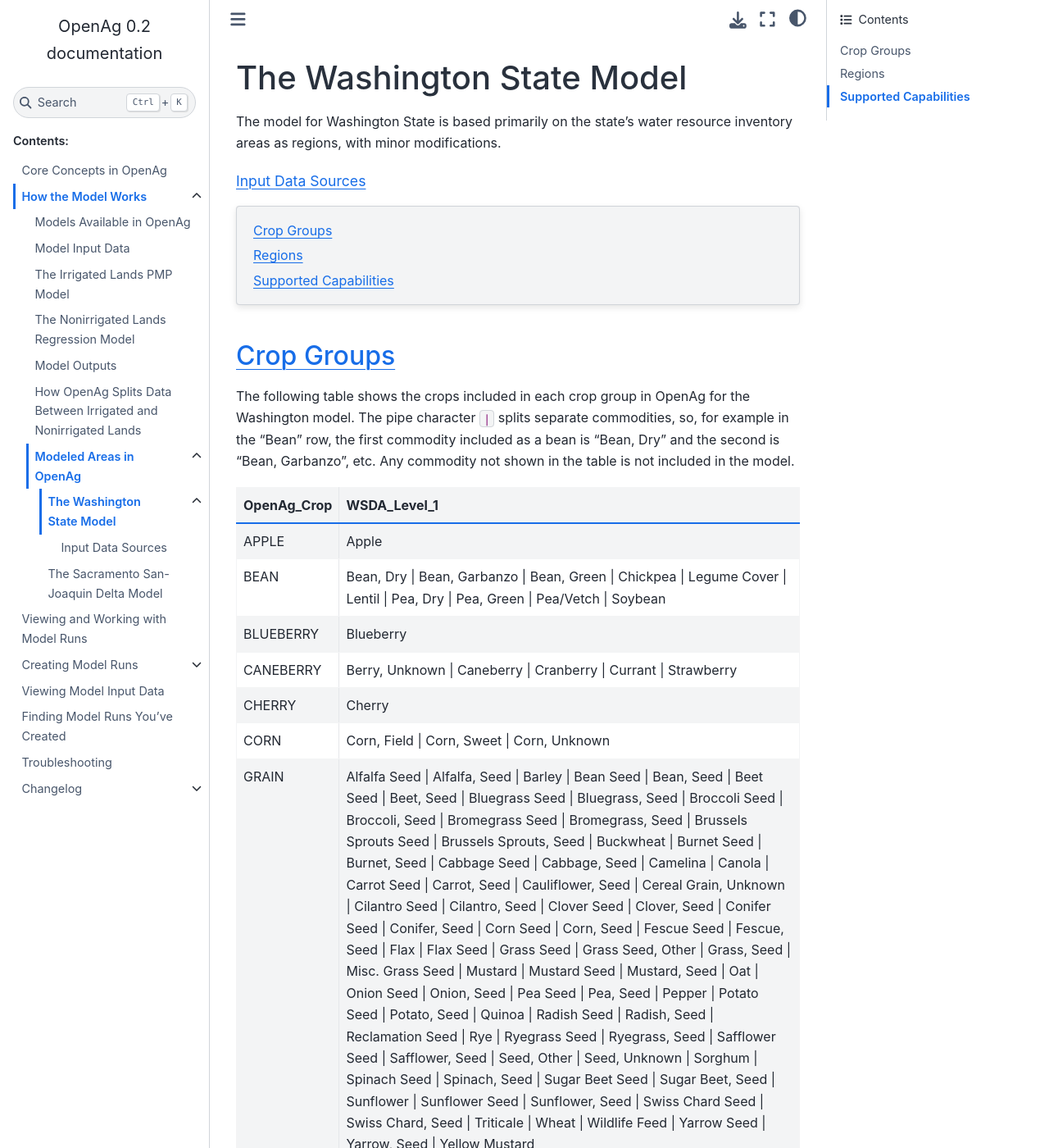
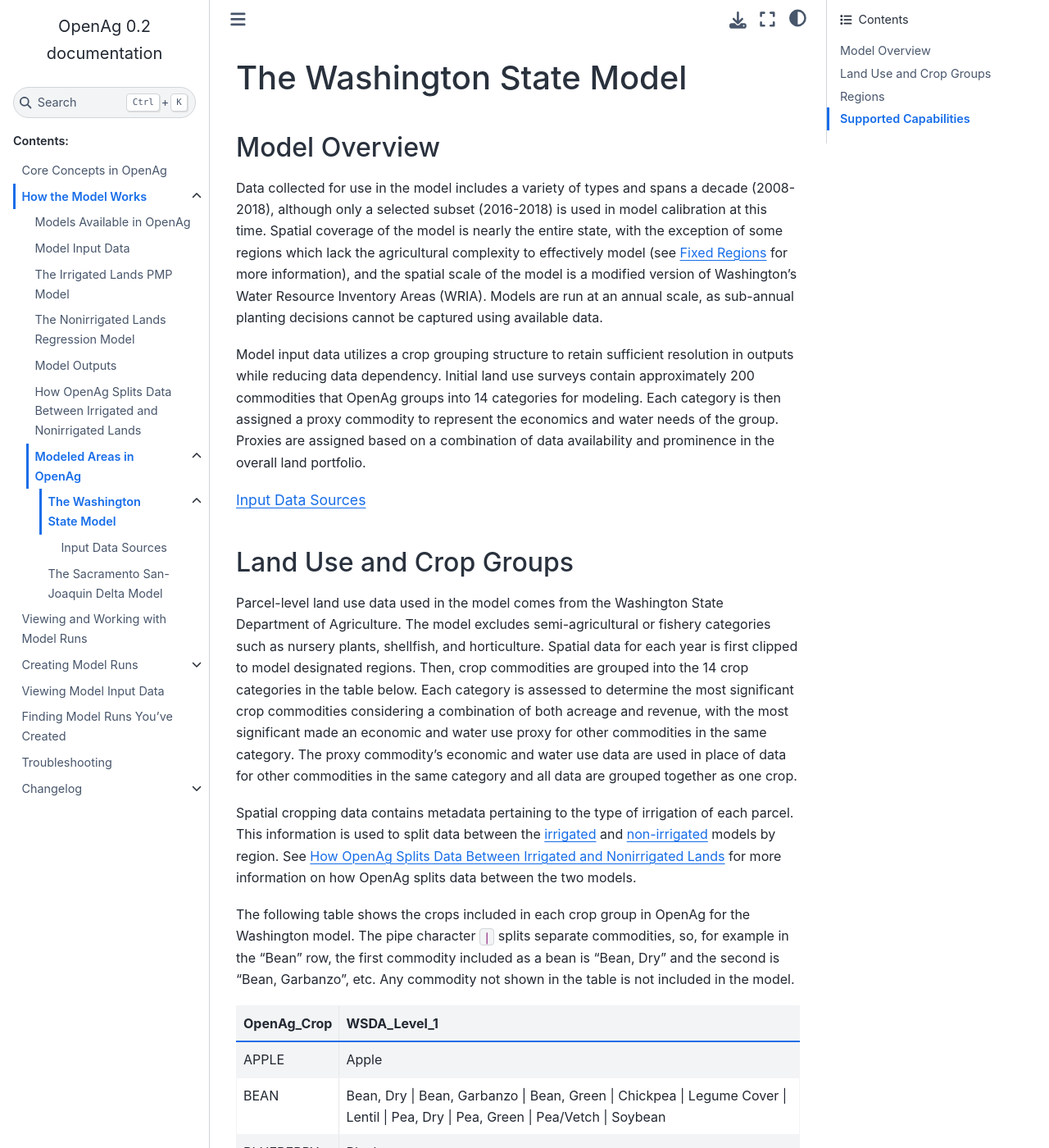
Before and after one commit to Water-Systems-Management-UCM/OpenAg_Docs, a Sphinx documentation site: the page built from source/ModelAreas/washington/washington.rst, in a window 1280 px wide and 1400 px high. Shown: the whole window at 82% size. Built offline with Sphinx 7.4.7 and the Sphinx Book theme 1.1.4, drawn with Linux system fonts in a browser that asks for light colours.

Commit message:
Beginning of text migration into Washington from Google Doc

```diff
--- a/source/Dapper/irrigated_nonirrigated_data_split.rst
+++ b/source/Dapper/irrigated_nonirrigated_data_split.rst
@@ -1,3 +1,5 @@
+.. _IrrigatedDataSplitDoc:
+
 How OpenAg Splits Data Between Irrigated and Nonirrigated Lands
 ================================================================
 By default, OpenAg uses the input data for each region to determine what data goes into the
--- a/source/ModelAreas/washington/washington.rst
+++ b/source/ModelAreas/washington/washington.rst
@@ -1,7 +1,22 @@
+.. _WashingtonModelDoc:
+
 The Washington State Model
 ===========================
-The model for Washington State is based primarily on the state's water resource
-inventory areas as regions, with minor modifications.
+
+.. _WashingtonModelOverviewSection:
+
+Model Overview
+------------------
+Data collected for use in the model includes a variety of types and spans a decade (2008-2018), although only a selected
+subset (2016-2018) is used in model calibration at this time. Spatial coverage of the model is nearly the entire state, with the
+exception of some regions which lack the agricultural complexity to effectively model (see :ref:`FixedRegionsSection` for more information),
+and the spatial scale of the model is a modified version of Washington's Water Resource Inventory Areas (WRIA).
+Models are run at an annual scale, as sub-annual planting decisions cannot be captured using available data.
+
+Model input data utilizes a crop grouping structure to retain sufficient resolution in outputs while
+reducing data dependency. Initial land use surveys contain approximately 200 commodities that OpenAg groups into 14
+categories for modeling. Each category is then assigned a proxy commodity to represent the economics and water needs
+of the group. Proxies are assigned based on a combination of data availability and prominence in the overall land portfolio.
 
 .. toctree::
     input_data_sources.rst
@@ -10,8 +25,20 @@
     :local:
     :depth: 2
 
-Crop Groups
+Land Use and Crop Groups
 ---------------
+Parcel-level land use data used in the model comes from the Washington State Department of Agriculture. The model excludes
+semi-agricultural or fishery categories such as nursery plants, shellfish, and horticulture.
+Spatial data for each year is first clipped to model designated regions. Then, crop commodities are grouped into the 14 crop
+categories in the table below. Each category is assessed to determine the most significant
+crop commodities considering a combination of both acreage and revenue, with the most significant made an economic and water
+use proxy for other commodities in the same category. The proxy commodity's economic and water use data are used in place
+of data for other commodities in the same category and all data are grouped together as one crop.
+
+Spatial cropping data contains metadata pertaining to the type of irrigation of each parcel. This information
+is used to split data between the :ref:`irrigated <IrrigatedPMPDoc>` and :ref:`non-irrigated <NonIrrigatedDoc>` models by
+region. See :ref:`IrrigatedDataSplitDoc` for more information on how OpenAg splits data between the two models.
+
 The following table shows the crops included in each crop group in OpenAg for the Washington model.
 The pipe character :code:`|` splits separate commodities, so, for example in the "Bean" row, the first
 commodity included as a bean is "Bean, Dry" and the second is "Bean, Garbanzo", etc. Any commodity not shown
@@ -122,6 +149,11 @@
     "Willapa", "24",
     "Wind - White Salmon", "29"
 
+.. _FixedRegionsSection:
+
+Fixed Regions
+_________________
+
 
 Supported Capabilities
 ------------------------
```
